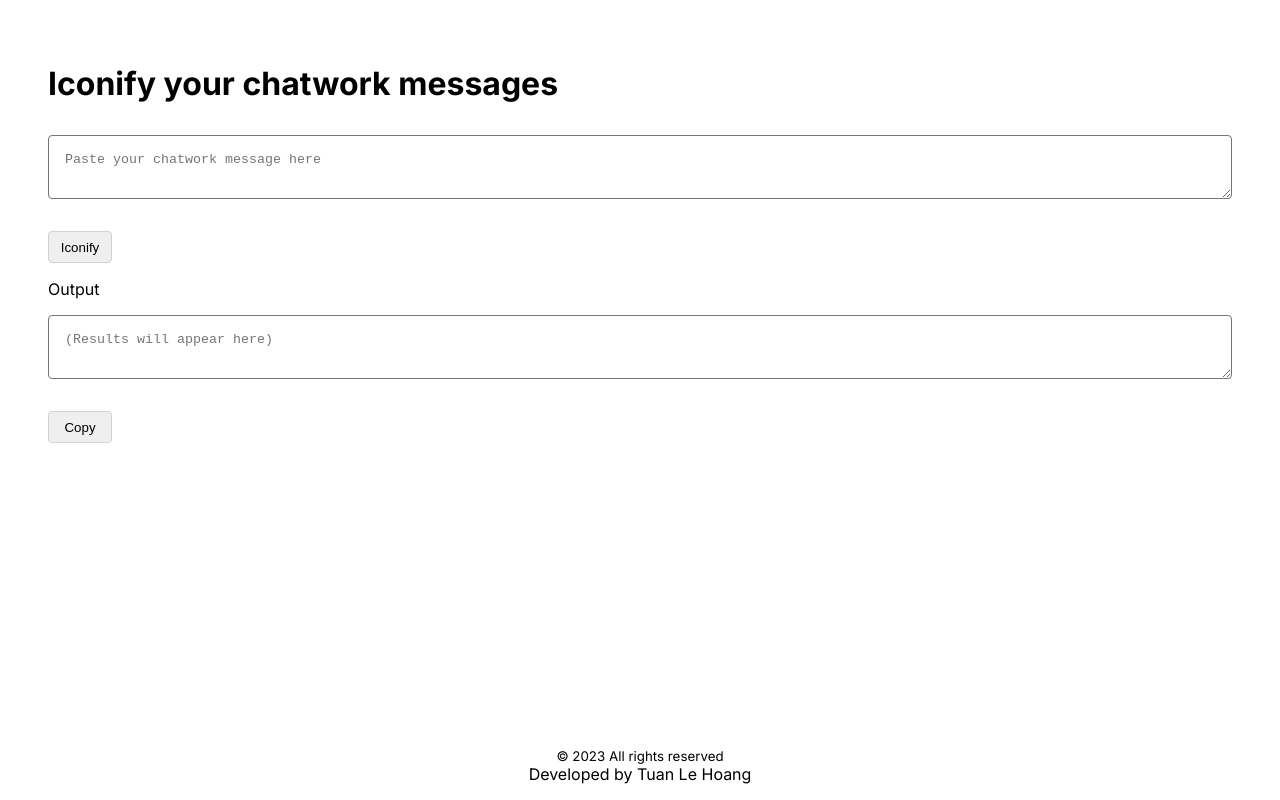
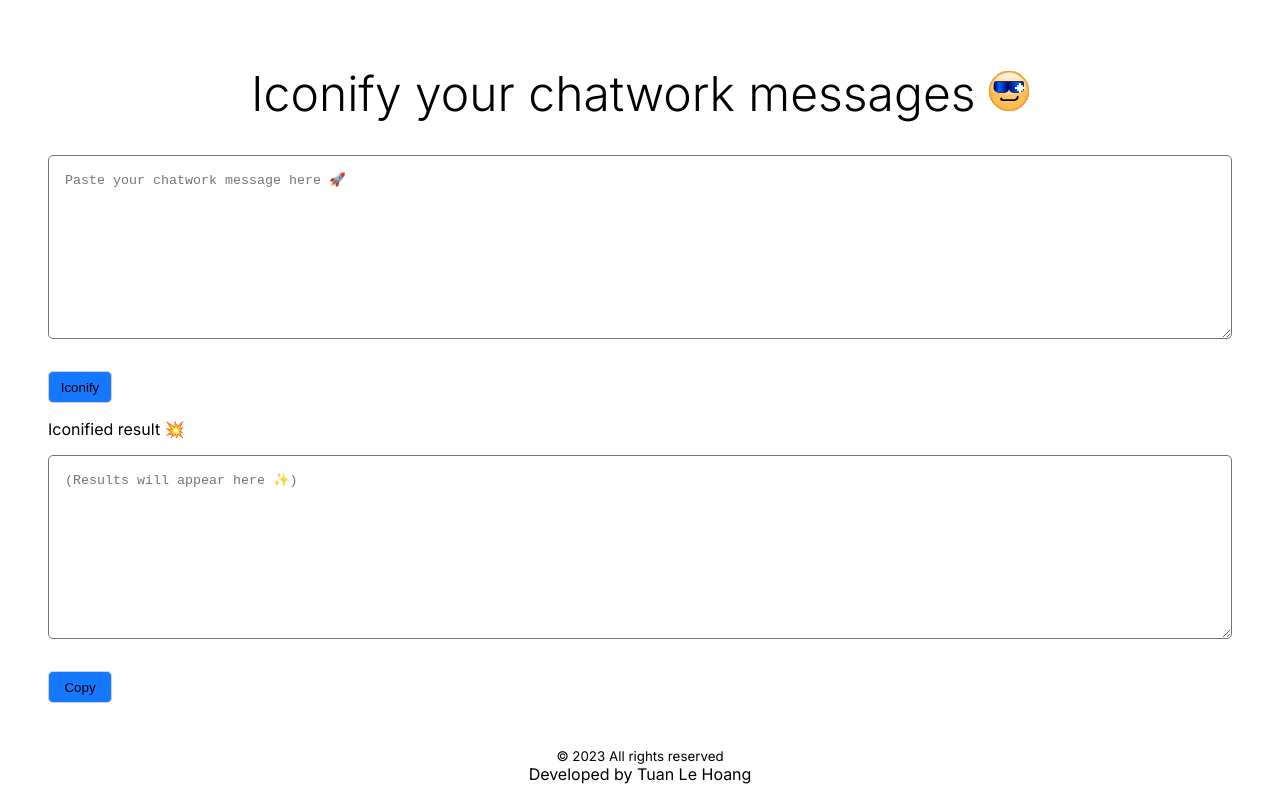
Before and after one commit to LeHoangTuanbk/chatwork-iconifier, a Next.js app: page / in a window 1280 px wide. Built offline with nearby package versions, Linux system fonts and the light colour scheme.

Commit message:
basic layout

```diff
--- a/src/app/page.tsx
+++ b/src/app/page.tsx
@@ -1,22 +1,37 @@
 import React from "react";
 import "./styles.scss";
+import SmilingFaceSunglasses from "@/../public/icons/smiling-face-sunglasses.gif";
+import Image from "next/image";
+
+const textareaMaxLength = 1000;
+const textareaRows = 10;
 
 export default function Homepage() {
   return (
     <div className="container">
-      <h1 className="container__title">Iconify your chatwork messages</h1>
+      <h1 className="container__title">
+        Iconify your chatwork messages{" "}
+        <Image
+          src={SmilingFaceSunglasses}
+          alt="Smiling face with sun glasses"
+        />
+      </h1>
       <textarea
         className="container__textarea"
-        placeholder="Paste your chatwork message here"
+        placeholder="Paste your chatwork message here 🚀"
         required={true}
+        maxLength={textareaMaxLength}
+        rows={textareaRows}
       />
       <button className="container__button">Iconify</button>
-      <span>Output</span>
+      <span>Iconified result 💥</span>
       <textarea
         defaultValue={""}
         className="container__textarea container__output"
         readOnly={true}
-        placeholder="(Results will appear here)"
+        placeholder="(Results will appear here ✨)"
+        maxLength={textareaMaxLength}
+        rows={textareaRows}
       ></textarea>
       <button className="container__button">Copy</button>
     </div>
--- a/src/app/styles.scss
+++ b/src/app/styles.scss
@@ -1,3 +1,7 @@
+$button-primary-color: #1677ff;
+$button-color-changing-percentage: 8%;
+$border-radius: 5px;
+
 .container {
   display: flex;
   flex-direction: column;
@@ -6,14 +10,15 @@
   color: black;
 
   &__title {
-    font-size: 2rem;
-    font-weight: bold;
+    font-size: 3rem;
+    font-weight: 300;
     margin-block: 1rem;
+    text-align: center;
   }
 
   &__textarea {
     border-color: 1px solid #d1d1d1;
-    border-radius: 4px;
+    border-radius: $border-radius;
     background-color: white;
     padding: 1rem;
     margin-block: 1rem;
@@ -21,18 +26,26 @@
   }
 
   &__button {
+    background-color: $button-primary-color;
     margin-block: 1rem;
     width: 4rem;
     height: 2rem;
-    border-radius: 4px;
+    border-radius: $border-radius;
     border: 1px solid #d1d1d1;
     cursor: pointer;
+    transition: background-color 0.2s ease-in-out;
+
+    &:hover {
+      background-color: lighten(
+        $button-primary-color,
+        $button-color-changing-percentage
+      );
+    }
+    &:active {
+      background-color: darken(
+        $button-primary-color,
+        $button-color-changing-percentage
+      );
+    }
   }
-
-  // &__output {
-  //   width: 100%;
-  //   height: 10rem;
-  //   border: 1px solid red;
-  //   margin-top: 2rem;
-  // }
 }
```
Also changed, not shown: public/icons/smiling-face-sunglasses.gif (added).
